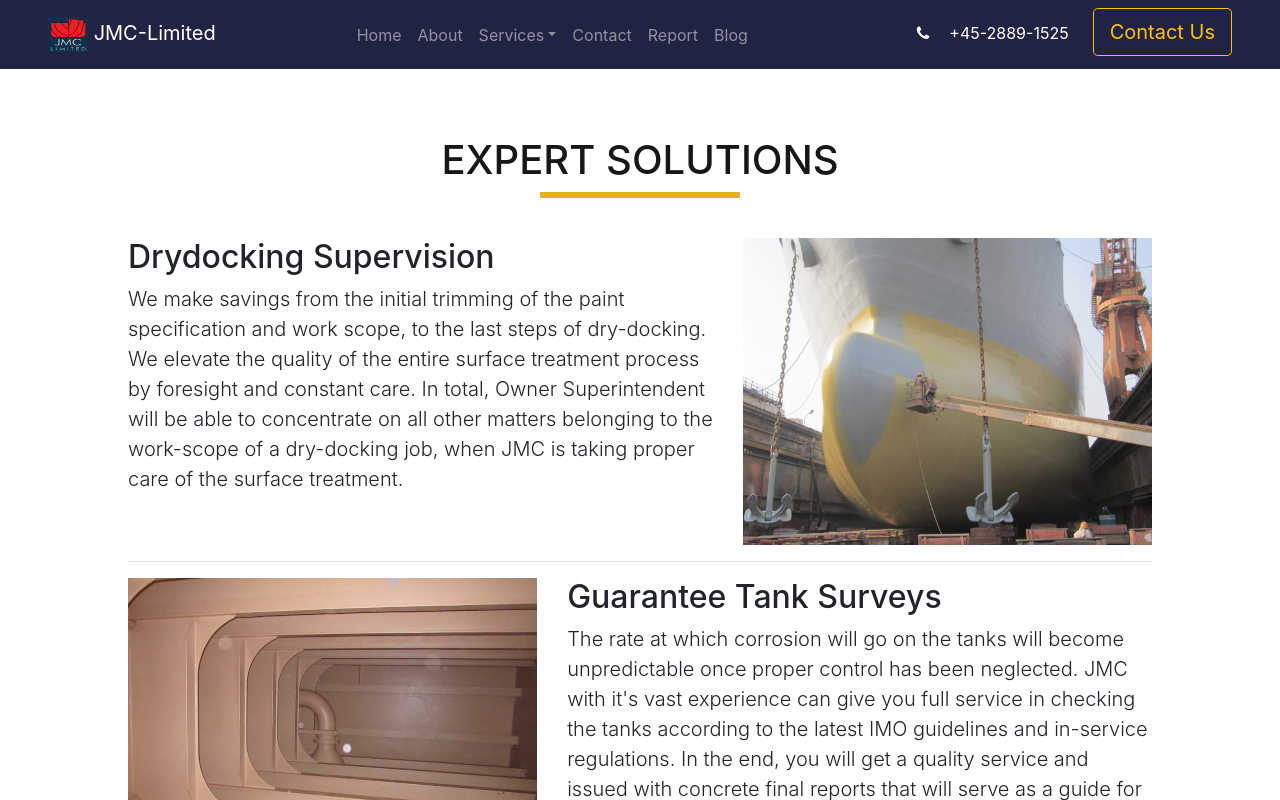
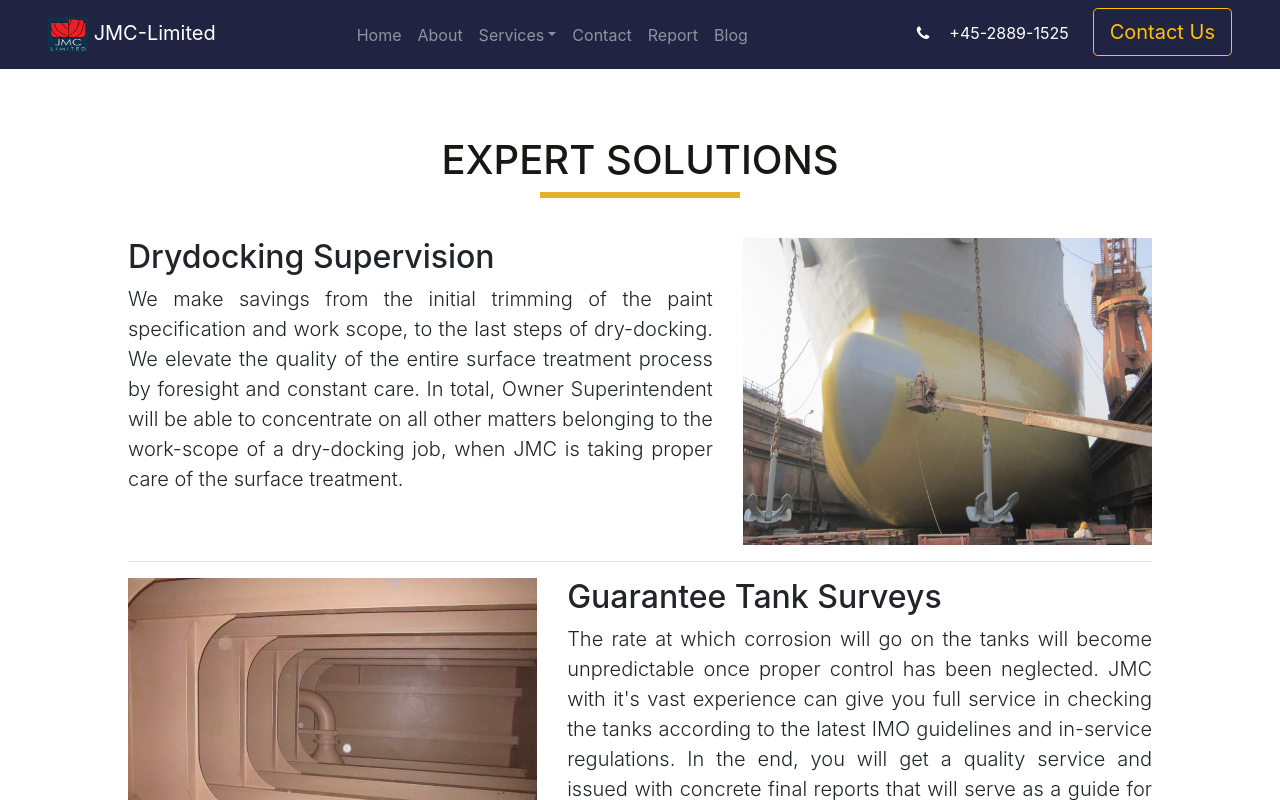
Before and after one commit to brenborbs/JMC_Web_REACT_only, a React (Create React App) app: page /contact in a window 1280 px wide. Shown: the top 800 px of the page. Built offline with nearby package versions, Linux system fonts and the light colour scheme.

Commit message:
Applied jstified text to all p

```diff
--- a/src/Resources/css/main.css
+++ b/src/Resources/css/main.css
@@ -104,6 +104,7 @@ body {
 
 .topic_container p{
   font-size: 4vh;
+  text-align: justify;
 }
 
 /* skills section */
@@ -575,6 +576,7 @@ footer {
   line-height: 1.5;
   width: 75%;
   margin: 10px auto;
+  text-align: justify;
 }
 
 /*customer responsive*/
@@ -826,7 +828,9 @@ footer {
 
   }
 }
-
+.v-serv-p, .serv-p, .p-ptech, .lead {
+  text-align: justify;
+}
 /* desc */
 #v-serv-desc {
   min-height: 60vh;
@@ -1115,6 +1119,7 @@ footer {
 
 .paint-text-container p {
   margin: 15px 0 25px 0;
+  text-align: justify;
 }
 
 @media screen and (min-width:576px) {
@@ -1186,4 +1191,5 @@ footer {
 
 .p-lead {
   color: whitesmoke;
+  text-align: justify;
 }
--- a/src/components/About/review.js
+++ b/src/components/About/review.js
@@ -30,7 +30,7 @@ const Review = () => {
         <img src={Aidalog} alt="PPP"  />
         <h3>Mario Fois</h3>
         <h5>Staff Captain, AIDAaura</h5>
-        <p>Very good performance of your team. I'm satisfied of all tank works they have done and always on time and precise. Maksym is a good leader and always provided feedback and suggestions.Also want to highlight the good behaviour in the public spaces and cooperation with the crew.</p>
+        <p>Very good performance of your team. I'm satisfied of all tank works they have done and always on time and precise. Maksym is a good leader and always provided feedback and suggestions. Also want to highlight the good behaviour in the public spaces and cooperation with the crew.</p>
       </div>
     </div>
   </div>
```
